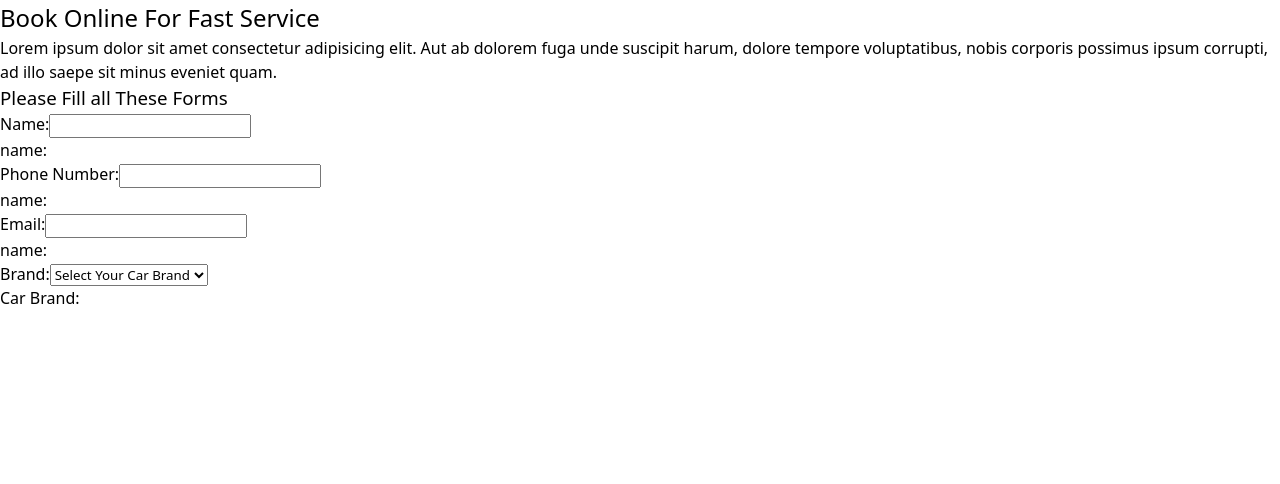
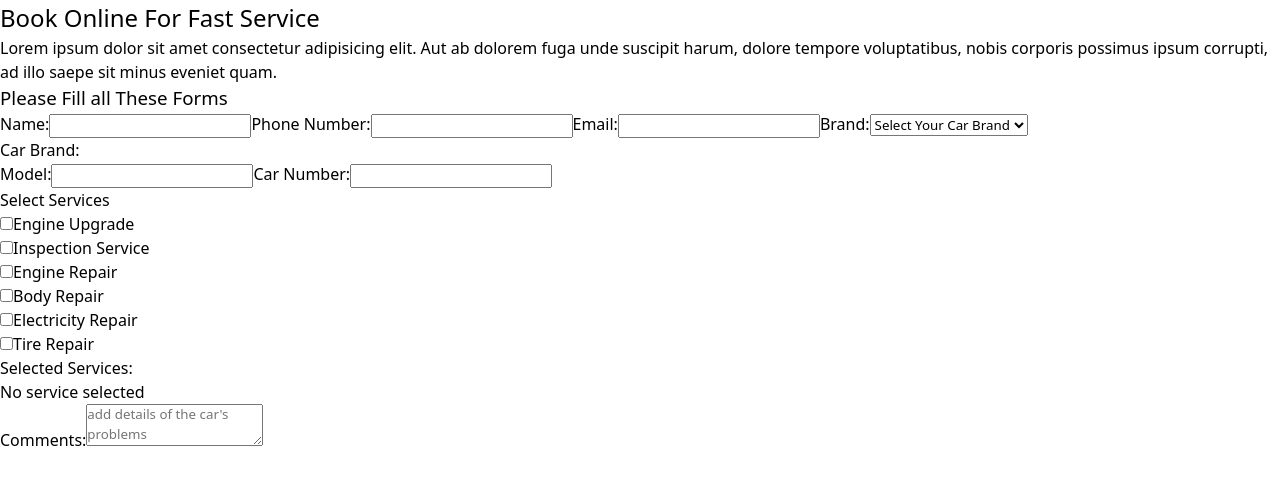
Before and after one commit to ardiantohendy/car-repair-app-reactjs, a React (Vite) app: page /book in a window 1280 px wide. Shown: the top 484 px of the page. Built offline with nearby package versions, Linux system fonts and the light colour scheme.

Commit message:
new commit

```diff
--- a/src/components/BookComponent.jsx
+++ b/src/components/BookComponent.jsx
@@ -21,6 +21,12 @@ const BookComponent = () => {
   const [phoneNumber, setPhoneNumber] = useState();
   const [email, setEmail] = useState("");
   const [brand, setBrand] = useState("");
+  const [model, setModel] = useState("");
+  const [carNumber, setCarNumber] = useState("");
+  const [services, setServices] = useState([]);
+  const [comment, setComment] = useState("");
+  const [date, setDate] = useState("");
+  const [time, setTime] = useState("");
 
   const handleChangeName = (e) => {
     setName(e.target.value);
@@ -36,6 +42,34 @@ const BookComponent = () => {
 
   const handleChangeBrand = (e) => {
     setBrand(e.target.value);
+  };
+
+  const handleChangeModel = (e) => {
+    setModel(e.target.value);
+  };
+
+  const handleChangeCarNumber = (e) => {
+    setCarNumber(e.target.value);
+  };
+
+  const servicesList = ["Engine Upgrade", "Inspection Service", "Engine Repair", "Body Repair", "Electricity Repair", "Tire Repair"];
+
+  const handleChangeService = (event) => {
+    const { value, checked } = event.target;
+
+    setServices((prev) => (checked ? [...prev, value] : prev.filter((service) => service !== value)));
+  };
+
+  const handleChangeComment = (e) => {
+    setComment(e.target.value);
+  };
+
+  const handleChangeDate = (e) => {
+    setDate(e.target.value);
+  };
+
+  const handleChangeTime = (e) => {
+    setTime(e.target.value);
   };
 
   //   const handleChange = (e) => {
@@ -73,15 +107,12 @@ const BookComponent = () => {
           <form>
             <label>Name:</label>
             <input type="text" name="name" value={name} onChange={handleChangeName} />
-            <p>name: {name}</p>
 
             <label>Phone Number:</label>
             <input type="text" name="phoneNumber" value={phoneNumber} onChange={handleChangePhone} />
-            <p>name: {phoneNumber}</p>
 
             <label>Email:</label>
             <input type="text" name="email" value={email} onChange={handleChangeEmail} />
-            <p>name: {email}</p>
 
             <label htmlFor="">Brand:</label>
             <select name="brand" value={brand} onChange={handleChangeBrand}>
@@ -98,6 +129,28 @@ const BookComponent = () => {
               <option value="Mercedes">Mercedes</option>
             </select>
             <p>Car Brand: {brand}</p>
+
+            <label>Model:</label>
+            <input type="text" name="model" value={model} onChange={handleChangeModel} />
+
+            <label>Car Number:</label>
+            <input type="text" name="carNumber" value={carNumber} onChange={handleChangeCarNumber} />
+
+            <div>
+              <label>Select Services</label>
+              {servicesList.map((service) => (
+                <div key={service}>
+                  <input type="checkbox" value={service} checked={services.includes(service)} onChange={handleChangeService} />
+                  <label>{service}</label>
+                </div>
+              ))}
+
+              <p>Selected Services:</p>
+              <p>{services.join(", ") || "No service selected"}</p>
+            </div>
+
+            <label>Comments:</label>
+            <textarea name="comment" value={comment} onChange={handleChangeComment} placeholder="add details of the car's problems" />
           </form>
         </div>
       </div>
@@ -137,13 +190,6 @@ const BookComponent = () => {
     //     <label className="block">Nomor Polisi (Plat Nomor):</label>
     //     <input type="text" name="plat" value={formData.plat} onChange={handleChange} className="w-full border p-2 rounded mb-2" required />
 
-    //     <label className="block">Jenis Servis:</label>
-    //     {["Ganti Oli", "Servis Berkala", "Perbaikan Rem", "Tune Up"].map((servis) => (
-    //       <div key={servis}>
-    //         <input type="checkbox" name="servis" value={servis} checked={formData.servis.includes(servis)} onChange={handleChange} /> {servis}
-    //       </div>
-    //     ))}
-
     //     <label className="block">Keterangan Tambahan:</label>
     //     <textarea name="keterangan" value={formData.keterangan} onChange={handleChange} className="w-full border p-2 rounded mb-2"></textarea>
 
```
